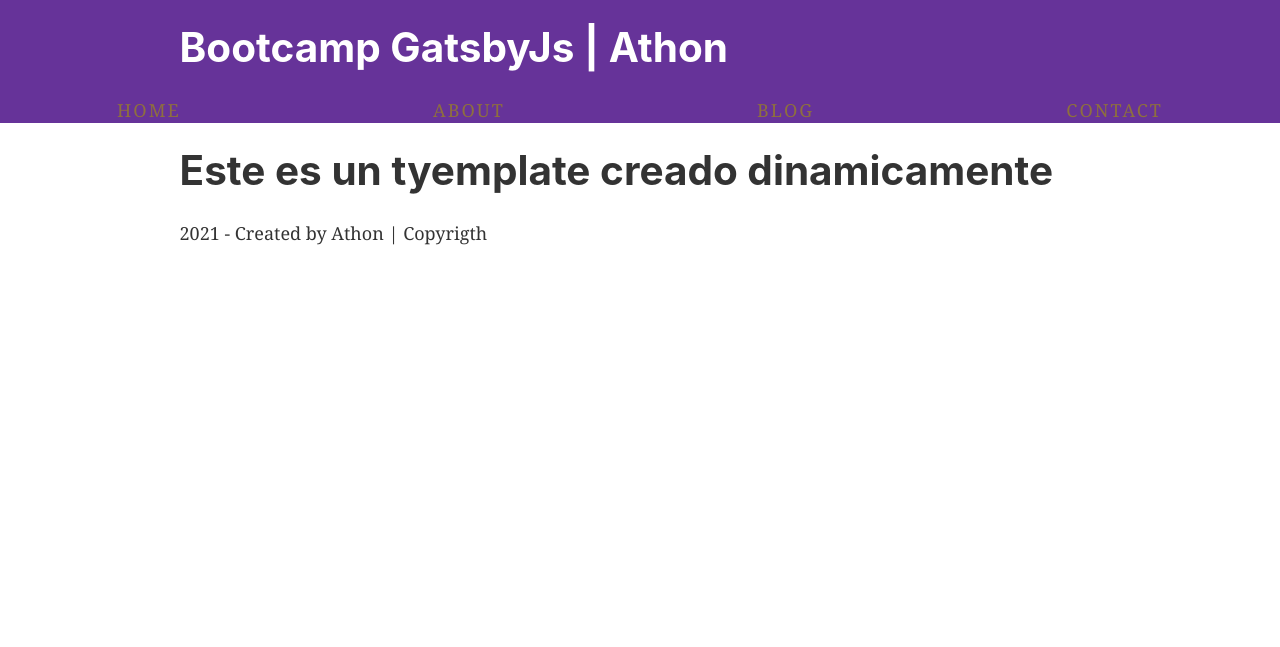
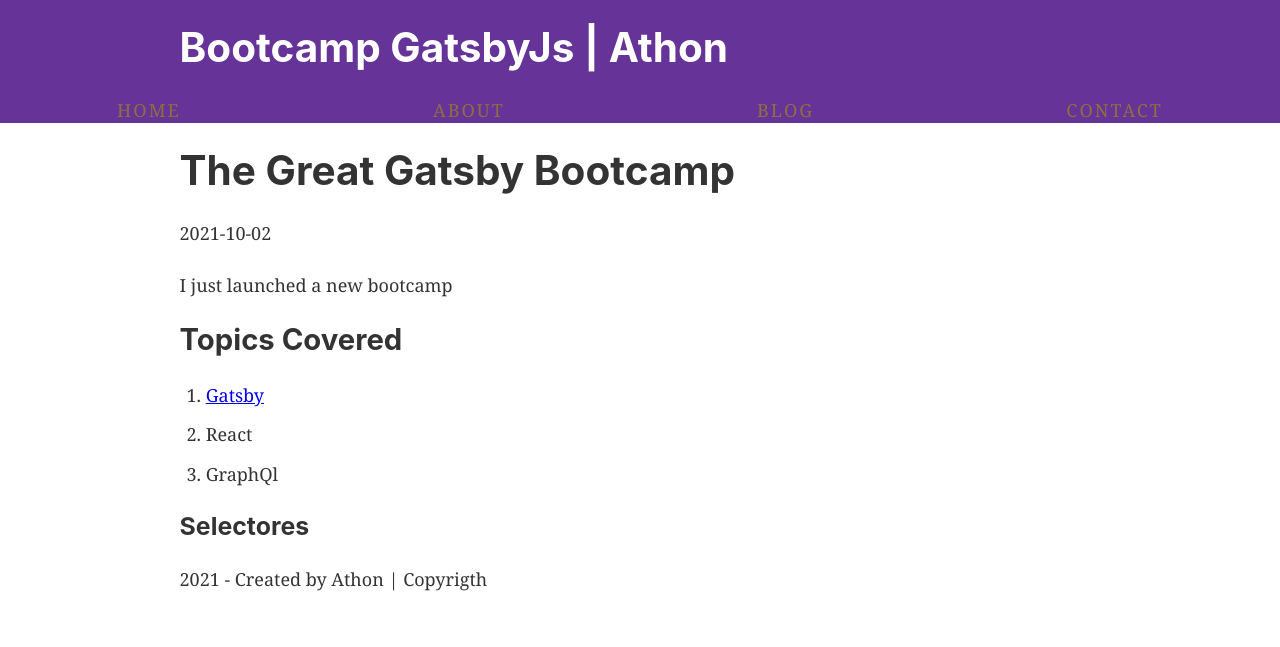
Before and after one commit to FernandoQV/gatsby-bootcamp, a Gatsby site: page /blog/gatsby in a window 1280 px wide. Built offline with nearby package versions, Linux system fonts and the light colour scheme; Gatsby itself is replaced by a stand-in of ours.

Commit message:
finalizado de pasar data como props al blog template

```diff
--- a/gatsby-node.js
+++ b/gatsby-node.js
@@ -6,8 +6,8 @@
 
 // You can delete this file if you're not using it
 
-const { create } = require("domain")
-const path = require("path")
+
+const path = require('path')
 
 // For function createNodeField
 exports.onCreateNode = ({ node, getNode, actions }) => {
--- a/src/posts/gatsby.md
+++ b/src/posts/gatsby.md
@@ -2,9 +2,12 @@
 title: "The Great Gatsby Bootcamp"
 date: "2021-10-02"
 ---
+
 I just launched a new bootcamp
 
 ## Topics Covered
-1. Gatsby
+1. [Gatsby](www.gatsby.org)
 1. React
 1. GraphQl
+
+### Selectores
--- a/src/templates/blog.jsx
+++ b/src/templates/blog.jsx
@@ -1,11 +1,30 @@
-import React from 'react'
-import Layout from '../components/layout'
-const BlogTemplate = () => {
+import { graphql } from "gatsby"
+import React from "react"
+import Layout from "../components/layout"
+
+export const query = graphql`
+  query($slug: String!) {
+    markdownRemark(fields: { slug: { eq: $slug } }) {
+      frontmatter {
+        title
+        date
+      }
+      html
+    }
+  }
+`
+//el props devuelve odas las propiedades del archivo donde se encuentra lo exportado en query => que es un data, para comprobar hacer console.log(props)
+const BlogTemplate = ({data}) => {
+
     return (
-        <Layout>
-            <h1>Este es un tyemplate creado dinamicamente</h1>
-        </Layout>
-    )
+    <Layout>
+      <h1>{data.markdownRemark.frontmatter.title}</h1>
+      <p>{data.markdownRemark.frontmatter.date}</p>
+      <div dangerouslySetInnerHTML={{__html:data.markdownRemark.html}}>
+
+      </div>
+    </Layout>
+  )
 }
 
 export default BlogTemplate
```
